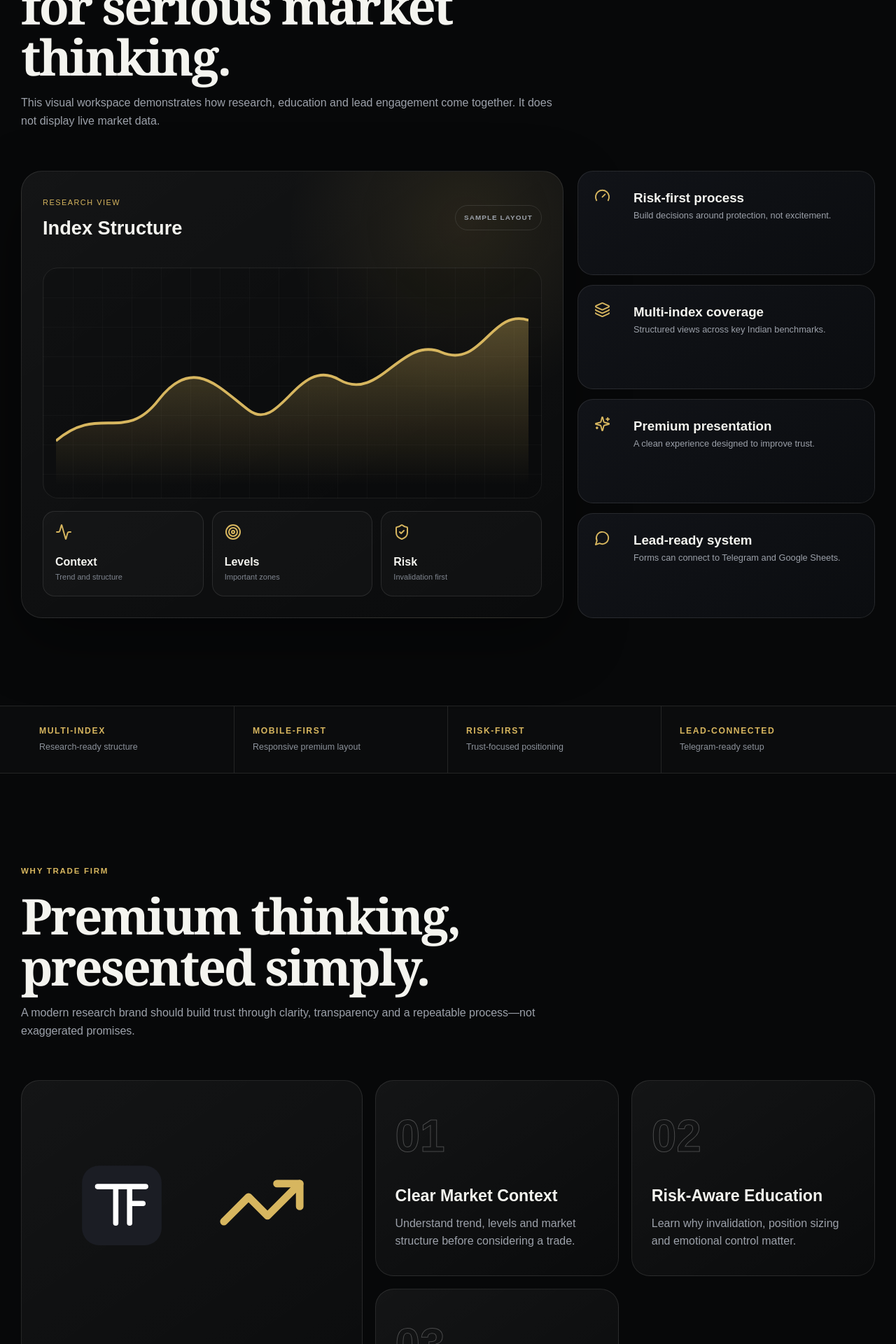
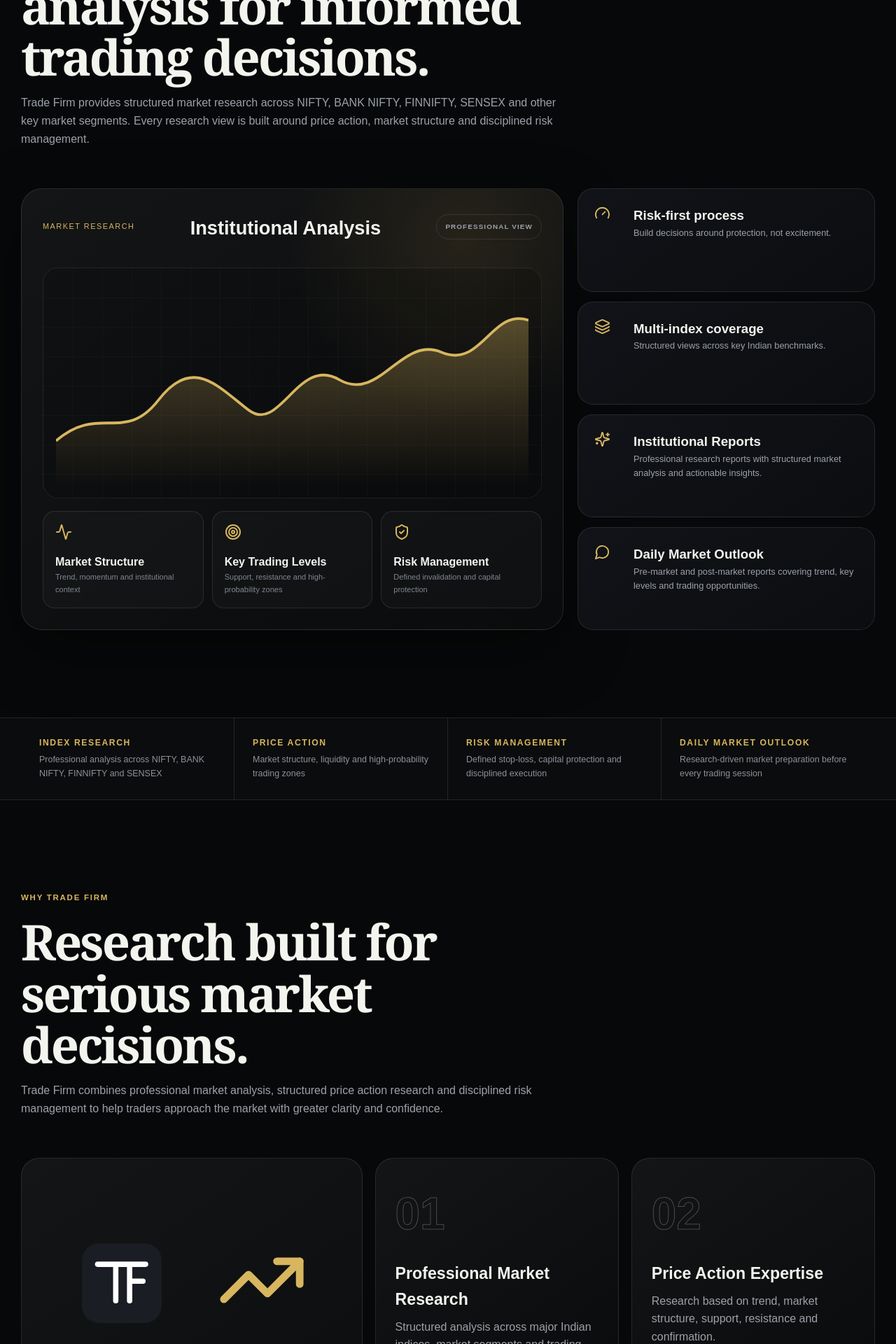
Before and after one commit to tradefirmindia-dot/trade-firm, a Next.js app: page / in a window 1280 px wide. Shown: the part 1540-3460 px from the top of the page at 70% size. Built offline with nearby package versions, Linux system fonts and the light colour scheme.

Commit message:
Improve research firm positioning and website content

```diff
--- a/app/page.jsx
+++ b/app/page.jsx
@@ -8,10 +8,26 @@
 } from "lucide-react";
 
 const services = [
-  { icon: CandlestickChart, title: "Index Research", text: "NIFTY, BANK NIFTY, FINNIFTY, SENSEX and broader market context." },
-  { icon: LineChart, title: "Price Action", text: "Structure, supply-demand, liquidity and confirmation-led analysis." },
-  { icon: BarChart3, title: "Options Education", text: "Premium behaviour, volatility, timing and disciplined execution." },
-  { icon: BrainCircuit, title: "Trading Psychology", text: "Patience, consistency, process and emotional control." }
+  {
+    icon: CandlestickChart,
+    title: "Index Market Research",
+    text: "Structured research across NIFTY, BANK NIFTY, FINNIFTY, SENSEX and major Indian benchmarks."
+  },
+  {
+    icon: LineChart,
+    title: "Price Action Analysis",
+    text: "Professional analysis of trend, structure, support, resistance, liquidity and confirmation."
+  },
+  {
+    icon: BarChart3,
+    title: "Options Strategy Research",
+    text: "Research focused on premium behaviour, volatility, timing, risk and disciplined options execution."
+  },
+  {
+    icon: BrainCircuit,
+    title: "Trading Strategy & Risk",
+    text: "Decision frameworks built around capital protection, execution discipline and market psychology."
+  }
 ];
 
 const faqs = [
@@ -294,16 +310,21 @@
 
         <section className="section shell v6-workspace">
   <div className="section-head">
-            <span>MARKET WORKSPACE</span>
-            <h2>One premium interface for serious market thinking.</h2>
-            <p>This visual workspace demonstrates how research, education and lead engagement come together. It does not display live market data.</p>
+    <span>PROFESSIONAL MARKET RESEARCH</span>
+    <h2>Institutional-style analysis for informed trading decisions.</h2>
+    <p>
+      Trade Firm provides structured market research across NIFTY, BANK NIFTY,
+      FINNIFTY, SENSEX and other key market segments. Every research view is
+      built around price action, market structure and disciplined risk management.
+    </p>
   </div>
 
           <div className="workspace-grid">
             <article className="workspace-main">
               <div className="workspace-top">
-                <div><small>RESEARCH VIEW</small><h3>Index Structure</h3></div>
-                <span>SAMPLE LAYOUT</span>
+               <small>MARKET RESEARCH</small>
+<h3>Institutional Analysis</h3>
+<span>PROFESSIONAL VIEW</span>
               </div>
               <div className="workspace-chart">
                 <svg viewBox="0 0 760 300" preserveAspectRatio="none">
@@ -313,9 +334,23 @@
                 </svg>
               </div>
               <div className="workspace-metrics">
-                <div><Activity/><b>Context</b><span>Trend and structure</span></div>
-                <div><Target/><b>Levels</b><span>Important zones</span></div>
-                <div><ShieldCheck/><b>Risk</b><span>Invalidation first</span></div>
+                <div>
+  <Activity />
+  <b>Market Structure</b>
+  <span>Trend, momentum and institutional context</span>
+</div>
+
+<div>
+  <Target />
+  <b>Key Trading Levels</b>
+  <span>Support, resistance and high-probability zones</span>
+</div>
+
+<div>
+  <ShieldCheck />
+  <b>Risk Management</b>
+  <span>Defined invalidation and capital protection</span>
+</div>
               </div>
             </article>
 
@@ -323,8 +358,8 @@
               {[
                 [Gauge,"Risk-first process","Build decisions around protection, not excitement."],
                 [Layers3,"Multi-index coverage","Structured views across key Indian benchmarks."],
-                [Sparkles,"Premium presentation","A clean experience designed to improve trust."],
-                [MessageCircle,"Lead-ready system","Forms can connect to Telegram and Google Sheets."]
+                [Sparkles, "Institutional Reports", "Professional research reports with structured market analysis and actionable insights."],
+                [MessageCircle, "Daily Market Outlook", "Pre-market and post-market reports covering trend, key levels and trading opportunities."],
               ].map(([Icon,title,copy]) => (
                 <article className="workspace-mini" key={title}>
                   <Icon size={23}/><div><h3>{title}</h3><p>{copy}</p></div>
@@ -336,43 +371,106 @@
 
         <section className="proof-band"><div className="shell proof-grid">
          {[
-            ["MULTI-INDEX","Research-ready structure"],["MOBILE-FIRST","Responsive premium layout"],
-            ["RISK-FIRST","Trust-focused positioning"],["LEAD-CONNECTED","Telegram-ready setup"]
-          ].map(([v,l]) => <div key={v}><b>{v}</b><span>{l}</span></div>)}
+  [
+    "INDEX RESEARCH",
+    "Professional analysis across NIFTY, BANK NIFTY, FINNIFTY and SENSEX"
+  ],
+  [
+    "PRICE ACTION",
+    "Market structure, liquidity and high-probability trading zones"
+  ],
+  [
+    "RISK MANAGEMENT",
+    "Defined stop-loss, capital protection and disciplined execution"
+  ],
+  [
+    "DAILY MARKET OUTLOOK",
+    "Research-driven market preparation before every trading session"
+  ]
+].map(([v, l]) => (
+  <div key={v}>
+    <b>{v}</b>
+    <span>{l}</span>
+  </div>
+))}
         </div></section>
 
         <section className="section shell" id="why">
-          <div className="section-head"><span>WHY TRADE FIRM</span><h2>Premium thinking, presented simply.</h2><p>A modern research brand should build trust through clarity, transparency and a repeatable process—not exaggerated promises.</p></div>
+  <div className="section-head">
+    <span>WHY TRADE FIRM</span>
+    <h2>Research built for serious market decisions.</h2>
+    <p>
+      Trade Firm combines professional market analysis, structured price action
+      research and disciplined risk management to help traders approach the
+      market with greater clarity and confidence.
+    </p>
+  </div>
+
   <div className="feature-grid">
     <article className="feature feature-main">
       <div className="feature-visual">
-                <img src="/tf-brand-mark.svg" alt="TF mark"/>
-                <div className="chart-line"><TrendingUp size={130}/></div>
+        <img src="/tf-brand-mark.svg" alt="Trade Firm research mark" />
+        <div className="chart-line">
+          <TrendingUp size={130} />
         </div>
-              <small>THE TRADE FIRM STANDARD</small><h3>Research. Education. Discipline.</h3><p>One platform for understanding markets and developing structured thinking.</p>
+      </div>
+
+      <small>THE TRADE FIRM RESEARCH STANDARD</small>
+      <h3>Analysis. Strategy. Risk Management.</h3>
+      <p>
+        A professional research framework focused on market structure,
+        actionable levels and disciplined execution.
+      </p>
     </article>
+
     {[
-              ["01","Clear Market Context","Understand trend, levels and market structure before considering a trade."],
-              ["02","Risk-Aware Education","Learn why invalidation, position sizing and emotional control matter."],
-              ["03","Human Follow-Up","Lead forms connect interested users directly with the Trade Firm team."]
-            ].map(i => <article className="feature" key={i[0]}><b>{i[0]}</b><h3>{i[1]}</h3><p>{i[2]}</p></article>)}
+      [
+        "01",
+        "Professional Market Research",
+        "Structured analysis across major Indian indices, market segments and trading opportunities."
+      ],
+      [
+        "02",
+        "Price Action Expertise",
+        "Research based on trend, market structure, support, resistance and confirmation."
+      ],
+      [
+        "03",
+        "Risk-First Approach",
+        "Every market view is built around defined invalidation and capital protection."
+      ]
+    ].map(i => (
+      <article className="feature" key={i[0]}>
+        <b>{i[0]}</b>
+        <h3>{i[1]}</h3>
+        <p>{i[2]}</p>
+      </article>
+    ))}
   </div>
 </section>
 
         <section className="section shell" id="services">
-          <div className="section-head"><span>WHAT WE COVER</span><h2>Built around the trader’s real journey.</h2></div>
+          <div className="section-head">
+  <span>OUR RESEARCH COVERAGE</span>
+  <h2>Comprehensive analysis across India's financial markets.</h2>
+  <p>
+    Our research framework covers major indices, derivatives, price action,
+    market structure and risk management to support disciplined trading
+    decisions.
+  </p>
+</div>
           <div className="service-grid">
             {services.map(({icon:Icon,title,text},index) => <article className="service" key={title}><Icon size={26}/><b>0{index+1}</b><h3>{title}</h3><p>{text}</p><a href="#lead">Enquire now <ArrowRight size={15}/></a></article>)}
           </div>
         </section>
 
         <section className="section shell process" id="process">
-          <div className="process-copy"><span>HOW IT WORKS</span><h2>A simple path from enquiry to clarity.</h2><p>Designed for high conversion without making the website feel aggressive or untrustworthy.</p></div>
+          <div className="process-copy"><span>OUR RESEARCH PROCESS</span><h2>Our disciplined research methodology.</h2><p>Every market report follows a structured process combining trend analysis, price action and disciplined risk management.</p></div>
           <div className="steps">
             {[
-              ["01","Submit Enquiry","Visitor shares name, phone number and learning interest."],
-              ["02","Team Follow-Up","The lead is saved and can optionally reach Telegram."],
-              ["03","Discovery Call","Understand the user’s experience and educational requirement."]
+              ["01","Market Structure Analysis","We study trend, momentum, liquidity and important institutional zones."],
+              ["02","Trade Planning","Key levels, entry logic, stop-loss and risk are defined before execution."],
+              ["03","Execution & Review","Only disciplined setups are considered, followed by performance review and improvement."],
             ].map(i => <div className="step" key={i[0]}><b>{i[0]}</b><h3>{i[1]}</h3><p>{i[2]}</p></div>)}
           </div>
         </section>
```
Lines whose indentation alone changed are shown as unchanged.
